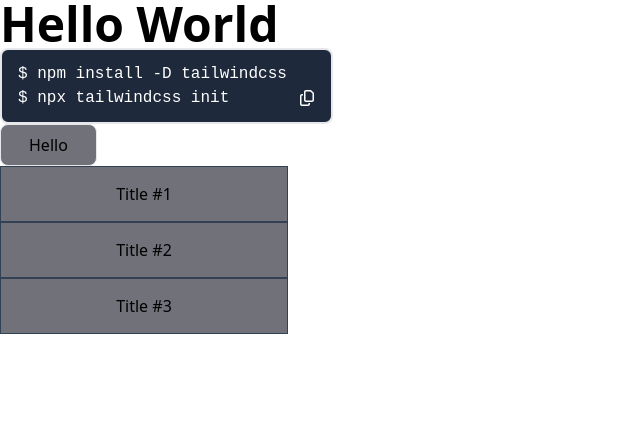
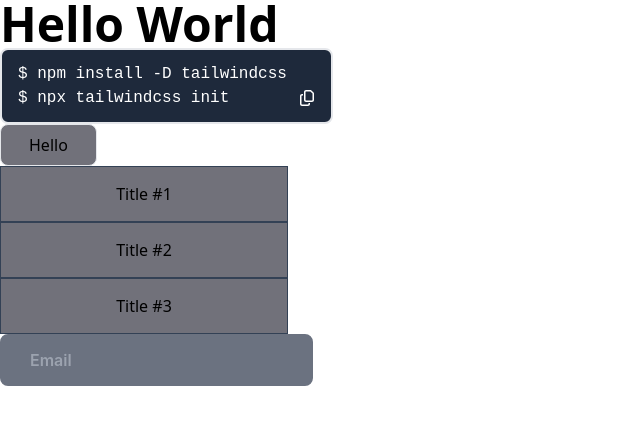
Before and after one commit to oDqnger/LumosUI, a React (Create React App) app: page / in a window 1280 px wide. Shown: the top 424 px of the page, without its empty margins (0-640 px from the left). Built offline with nearby package versions, Linux system fonts and the light colour scheme.

Commit message:
Started working on Input component

```diff
--- a/src/App.js
+++ b/src/App.js
@@ -2,6 +2,7 @@ import "./styles/output.css"
 import { Snippet } from './components/Snippet'
 import { Button } from './components/Button'
 import { Accordian, AccordianItem } from "./components/Accordian";
+import { Input } from "./components/Input"
 
 function App() {
   return (
@@ -24,6 +25,7 @@ function App() {
           This is accoridan item number three
         </AccordianItem>
       </Accordian>
+      <Input type="email" placeholder="Email" />
     </>
   );
 }
--- a/src/components/Accordian/AccordianItem.jsx
+++ b/src/components/Accordian/AccordianItem.jsx
@@ -14,28 +14,27 @@ export default function AccordianItem(props) {
 
     return (
         <>
-
             <Button
             className="border-b-5 border-slate-700 w-72 h-14"
             radius="none"
             onClick={(e) => {
                 setDisplayContainer(!displayContainer)
             }}
+            {...defaultProps}
             >{title}</Button>
             {
                 displayContainer
                 ?
                 <>
-                    <br/><div className='border-2 border-zinc-500 w-72 inline-block overflow-auto'>
+                    <br/><div className='transition ease-in-out duration-300 border-2 border-zinc-500 w-72 inline-block overflow-auto opacity-100'>
                         {text}
                     </div>
                 </>
                 :
                 <></>
             }
-
         </>
-    )
+ )
 }
 
 AccordianItem.propTypes = {
--- /dev/null
+++ b/src/components/Input/Input.jsx
@@ -0,0 +1,47 @@
+export default function Input(props) {
+
+    const {
+        type,
+        label,
+        placeholder,
+        autoComplete,
+        autocapitalize,
+        dirname,
+        disabled,
+        form,
+        maxLength,
+        minLength,
+        max,
+        min,
+        multiple,
+        name,
+        pattern,
+        readOnly,
+        required,
+        size,
+        value,
+        className,
+        ...defaultProps
+    } = props;
+
+    const inputTypes = [
+        "email",
+        "number",
+        "password",
+        "search",
+        "tel",
+        "text",
+        "url",
+    ]
+
+    return (
+        <>
+            <input
+            className={`transition ease-in-out hover:bg-gray-600 border-2 border-gray-500 rounded-lg pt-3 pb-3 pl-7 pr-7 bg-gray-500 ${className} font-semibold text-white font-inter`}
+            type={inputTypes.includes(type) ? type : "text"}
+            placeholder={placeholder}
+            aria-label={label}
+            />
+        </>
+    )
+}
--- /dev/null
+++ b/src/components/Input/index.jsx
@@ -0,0 +1 @@
+export { default as Input } from "./Input"
--- a/src/styles/input.css
+++ b/src/styles/input.css
@@ -4,3 +4,4 @@
 
 
 @import url('https://fonts.googleapis.com/css2?family=Fira+Code&display=swap');
+@import url('https://fonts.googleapis.com/css2?family=Inter:wght@100..900&display=swap')
--- a/src/styles/output.css
+++ b/src/styles/output.css
@@ -535,28 +535,12 @@ video {
   --tw-backdrop-sepia:  ;
 }
 
-.m-0 {
-  margin: 0px;
-}
-
 .inline-block {
   display: inline-block;
 }
 
-.hidden {
-  display: none;
-}
-
 .h-14 {
   height: 3.5rem;
-}
-
-.h-16 {
-  height: 4rem;
-}
-
-.h-12 {
-  height: 3rem;
 }
 
 .w-72 {
@@ -595,6 +579,11 @@ video {
   border-width: 2px;
 }
 
+.border-gray-500 {
+  --tw-border-opacity: 1;
+  border-color: rgb(107 114 128 / var(--tw-border-opacity));
+}
+
 .border-slate-700 {
   --tw-border-opacity: 1;
   border-color: rgb(51 65 85 / var(--tw-border-opacity));
@@ -618,6 +607,11 @@ video {
 .bg-amber-800 {
   --tw-bg-opacity: 1;
   background-color: rgb(146 64 14 / var(--tw-bg-opacity));
+}
+
+.bg-gray-500 {
+  --tw-bg-opacity: 1;
+  background-color: rgb(107 114 128 / var(--tw-bg-opacity));
 }
 
 .bg-green-200 {
@@ -772,6 +766,10 @@ video {
   padding-top: 1.25rem;
 }
 
+.font-inter {
+  font-family: Inter, sans-serif;
+}
+
 .font-snippetCode {
   font-family: Fira Code, monospace;
 }
@@ -800,9 +798,17 @@ video {
   font-weight: 700;
 }
 
+.font-semibold {
+  font-weight: 600;
+}
+
 .text-white {
   --tw-text-opacity: 1;
   color: rgb(255 255 255 / var(--tw-text-opacity));
+}
+
+.opacity-100 {
+  opacity: 1;
 }
 
 .transition {
@@ -813,6 +819,10 @@ video {
   transition-duration: 150ms;
 }
 
+.duration-300 {
+  transition-duration: 300ms;
+}
+
 .ease-in-out {
   transition-timing-function: cubic-bezier(0.4, 0, 0.2, 1);
 }
@@ -820,6 +830,11 @@ video {
 .hover\:bg-amber-700:hover {
   --tw-bg-opacity: 1;
   background-color: rgb(180 83 9 / var(--tw-bg-opacity));
+}
+
+.hover\:bg-gray-600:hover {
+  --tw-bg-opacity: 1;
+  background-color: rgb(75 85 99 / var(--tw-bg-opacity));
 }
 
 .hover\:bg-green-600:hover {
--- a/tailwind.config.js
+++ b/tailwind.config.js
@@ -4,7 +4,8 @@ module.exports = {
   theme: {
     extend: {
       fontFamily: {
-        snippetCode: ["Fira Code", "monospace"]
+        snippetCode: ["Fira Code", "monospace"],
+        inter: ["Inter", "sans-serif"]
       }
     },
   },
```
Also changed, not shown: src/components/Accordian/Accordian.jsx (line endings or trailing spaces).
